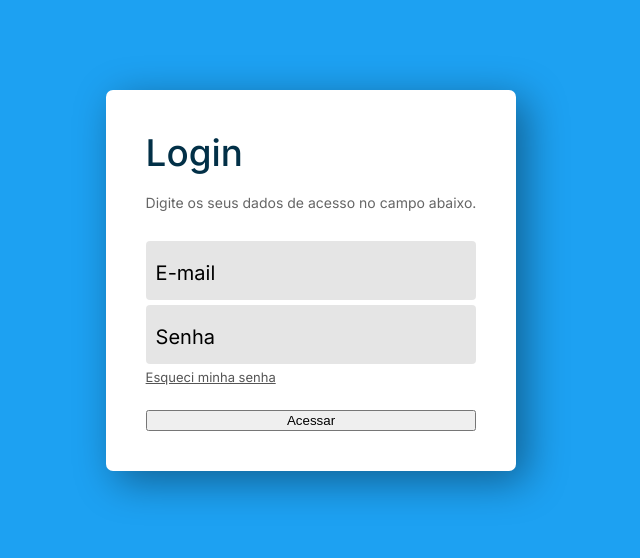
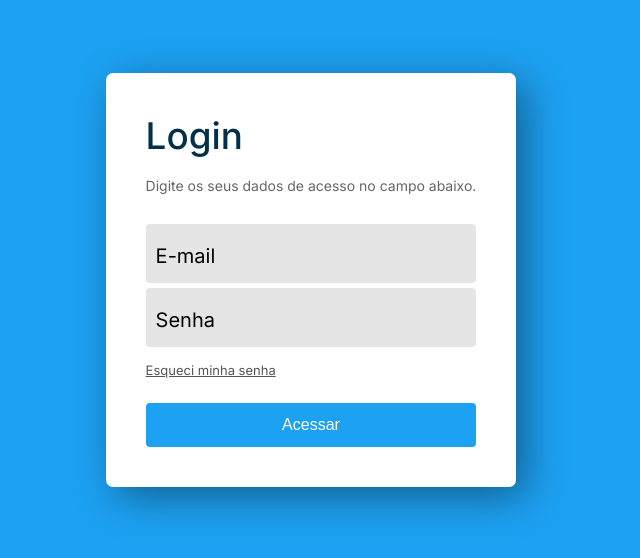
Before and after one commit to PDI-twitter/PDI-twitter-frontend, a React (Create React App) app: page / in a window 1280 px wide. Shown: the part 120-678 px from the top of the page, without its empty margins (329-969 px from the left). Built offline with nearby package versions, Linux system fonts and the light colour scheme.

Commit message:
button component

```diff
--- /dev/null
+++ b/src/components/Button/Button.tsx
@@ -0,0 +1,18 @@
+import './index.css'
+
+interface IProps {
+    title: string
+    variant: 'primary' | 'secondary'
+    type?: "button" | "submit" | "reset"
+    fullWidth?: boolean
+}
+
+const Button: React.FC<IProps> = ({title, variant, type, fullWidth}) => {
+  return (
+    <button className={`button-container ${variant} ${fullWidth ? 'full-width' : ''}`} type={type} >
+        {title}
+    </button>
+  );
+};
+
+export default Button;
--- /dev/null
+++ b/src/components/Button/index.css
@@ -0,0 +1,24 @@
+.button-container {
+    width: 250px;
+    border-radius: 4px;
+    font-size: 16px;
+    cursor: pointer;
+    padding: 12px;
+}
+
+.button-container.primary{
+    background-color: #1DA1F2;
+    color: white;
+    border: 1px solid transparent;
+}
+
+
+.button-container.secondary{
+    background-color: white;
+    color: #1DA1F2;
+    border: 1px solid #1DA1F2;
+}
+
+.button-container.full-width{
+    width: 100%;
+}
--- a/src/components/Input/index.css
+++ b/src/components/Input/index.css
@@ -17,7 +17,7 @@
 }
 
 .input:focus {
-    border: 3px solid #1DA1F2;
+    border: 3px solid #1DA1F2 !important;
 }
 
 .label {
--- a/src/pages/Login/LoginPage.tsx
+++ b/src/pages/Login/LoginPage.tsx
@@ -1,6 +1,7 @@
 import React, { useState } from "react"
 import './index.css'
 import Input from "../../components/Input/Input"
+import Button from "../../components/Button/Button"
 
 const LoginPage: React.FC = () => {
 
@@ -14,7 +15,7 @@ const LoginPage: React.FC = () => {
         <Input label="E-mail" name="email" value={email} onChange={(e) => setEmail(e.currentTarget.value)} type='email' />
         <Input label="Senha" name="password" value={password} onChange={(e) => setPassword(e.currentTarget.value) } type='password'/>
         <a href="/">Esqueci minha senha</a>
-        <input type="submit" value="Acessar" className="btn" />
+        <Button title="Acessar" variant="primary" fullWidth  />
     </form>
 </div>
 }
--- a/src/pages/Login/index.css
+++ b/src/pages/Login/index.css
@@ -50,8 +50,9 @@ body {
 
 
 .formLogin a {
-    display: inline-block;
-    margin-bottom: 20px;
+    width: fit-content;
+    display: flex;
+    margin: 10px 0 20px;
     font-size: 13px;
     color: #555;
     transition: all linear 160ms;
```
